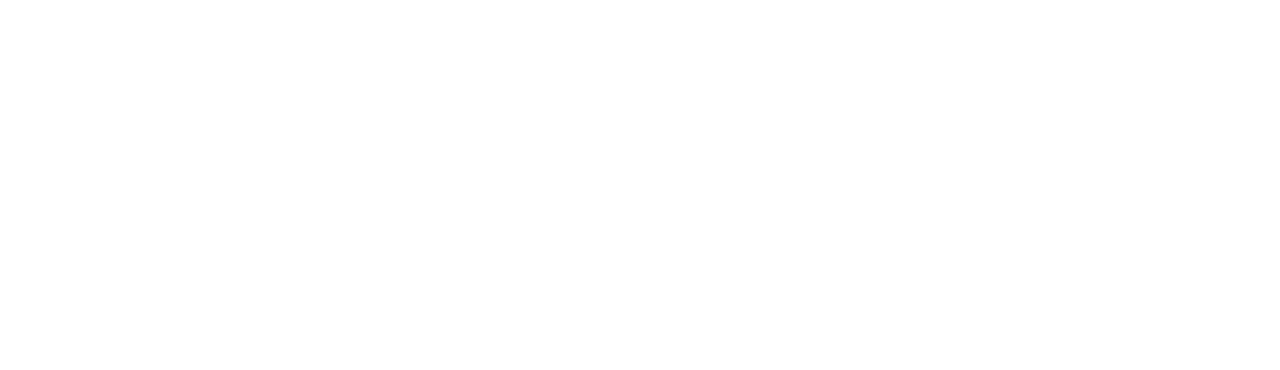
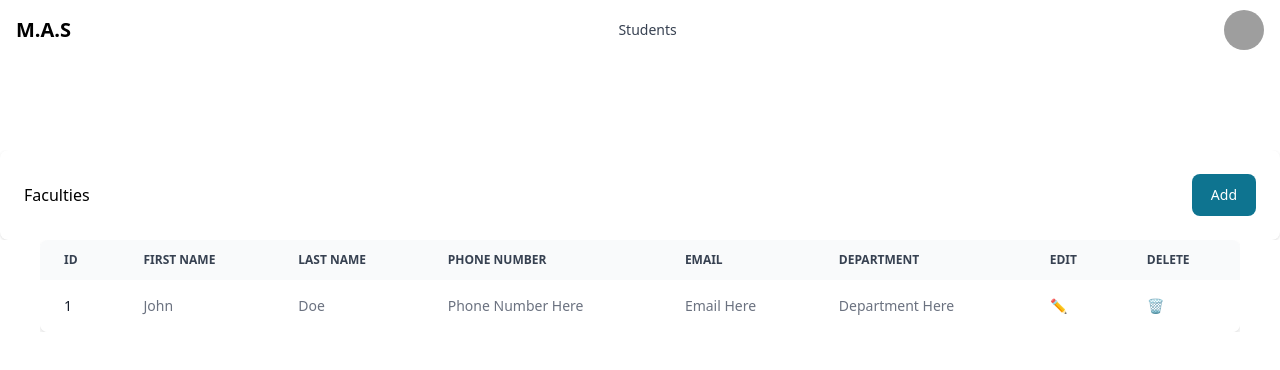
Before and after one commit to EvansManoti/attendance-fronted, a React (Create React App) app: page /adminpage in a window 1280 px wide. Before the commit this address had no page. Shown: the top 370 px of the page. Built offline with nearby package versions, Linux system fonts and the light colour scheme; grey boxes are pictures that could not be loaded.

Commit message:
admin page, profilepoppage

```diff
--- a/src/App.js
+++ b/src/App.js
@@ -5,9 +5,8 @@
 import StudentPage from './pages/StudentPage';
 
 import TeacherPage from './pages/TeacherPage';
-
-
-
+import ProfilePopPage from './pages/ProfilePopPage';
+import AdminPage from './pages/AdminPage';
 function App() {
   return (
     <Router>
@@ -19,8 +18,8 @@
 
         <Route path="/studentpage" element={<StudentPage />} />
         <Route path="/teacherpage" element={<TeacherPage />} />
-
-
+        <Route path="/profilepoppage" element={<ProfilePopPage />} />
+        <Route path="/adminpage" element={<AdminPage />} />
       </Routes>
     </Router>
   );
--- /dev/null
+++ b/src/pages/AdminPage.js
@@ -0,0 +1,59 @@
+import { Table, Footer, Button } from 'flowbite-react';
+import Nav from '../components/Nav'
+
+function AdminPage() {
+  return (
+    <>
+     <Nav />
+    <div style={{ display: 'flex', flexDirection: 'column', alignItems: 'center', marginTop: '90px' }}>
+
+      <div className="overflow-x-auto" style={{ width: '100%', maxWidth: '1300px' }}>
+        <Footer container>
+          Faculties
+          <Button backgroundcolour="red" href="#">
+            Add
+          </Button>
+        </Footer>
+      </div>
+      <div className="overflow-x-auto" style={{ width: '100%', maxWidth: '1200px' }}>
+        <Table striped>
+          <Table.Head>
+            <Table.HeadCell>Id</Table.HeadCell>
+            <Table.HeadCell>First Name</Table.HeadCell>
+            <Table.HeadCell>Last Name</Table.HeadCell>
+            <Table.HeadCell>Phone Number</Table.HeadCell>
+            <Table.HeadCell>Email</Table.HeadCell>
+            <Table.HeadCell>Department</Table.HeadCell>
+            <Table.HeadCell>Edit</Table.HeadCell>
+            <Table.HeadCell>Delete</Table.HeadCell>
+          </Table.Head>
+          <Table.Body className="divide-y">
+            <Table.Row className="bg-white dark:border-gray-700 dark:bg-gray-800">
+              <Table.Cell className="whitespace-nowrap font-medium text-gray-900 dark:text-white">
+                1
+              </Table.Cell>
+              <Table.Cell>John</Table.Cell>
+              <Table.Cell>Doe</Table.Cell>
+              <Table.Cell>Phone Number Here</Table.Cell>
+              <Table.Cell>Email Here</Table.Cell>
+              <Table.Cell>Department Here</Table.Cell>
+              <Table.Cell>
+                <a href="#" className="font-medium text-cyan-600 hover:underline dark:text-cyan-500">
+                  ✏️
+                </a>
+              </Table.Cell>
+              <Table.Cell>
+                <a href="#" className="font-medium text-cyan-600 hover:underline dark:text-cyan-500">
+                  🗑️
+                </a>
+              </Table.Cell>
+            </Table.Row>
+          </Table.Body>
+        </Table>
+      </div>
+    </div>
+    </>
+  );
+}
+
+export default AdminPage;
--- /dev/null
+++ b/src/pages/ProfilePopPage.js
@@ -0,0 +1,78 @@
+
+
+import { Card, Dropdown, DarkThemeToggle, Flowbite } from 'flowbite-react';
+function ProfilePopPage() {
+  return (
+    <>
+    <Flowbite>
+    <div style={{  flexDirection: 'column', marginLeft: '200px',marginRight:'200px', alignItems: 'center', marginTop: '20px' }}>
+    <Card className="max-wl-sm"  style={{ display: 'flex', backgroundColor: "lightblue", marginBlockStart: '40px'}}
+   >
+     <div className="flex justify-end px-14 pt-3">
+        <Dropdown inline label="">
+          <Dropdown.Item>
+            <a
+              href="#"
+              className="block px-4 py-2 text-sm text-gray-700 hover:bg-gray-100 dark:text-gray-200 dark:hover:bg-gray-600 dark:hover:text-white"
+            >
+               <DarkThemeToggle>Theme</DarkThemeToggle>
+
+            </a>
+          </Dropdown.Item>
+          <Dropdown.Item>
+            <a
+              href="#"
+              className="block px-4 py-2 text-sm text-gray-700 hover:bg-gray-100 dark:text-gray-200 dark:hover:bg-gray-600 dark:hover:text-white"
+            >
+              Edit
+
+            </a>
+          </Dropdown.Item>
+          <Dropdown.Item>
+            <a
+              href="#"
+              className="block px-4 py-2 text-sm text-red-600 hover:bg-gray-100 dark:text-gray-200 dark:hover:bg-gray-600 dark:hover:text-white"
+            >
+              Delete
+            </a>
+          </Dropdown.Item>
+        </Dropdown>
+      </div>
+
+      <div className="flex flex-col items-center pb-10" style= {{flexDirection: 'column',marginBlockStart: '-90px',marginBlockEnd:'40px', marginRight: '700px', alignItems: 'center', marginTop: '40'}}>
+        <img
+          alt="png"
+          height="96"
+          backgroundColor="white"
+          imgSrc="/home/kevin/attendance-tracker-frontend/client/src/1.jpeg"
+          width="96"
+          className="mb-3 rounded-full shadow-lg"
+        />
+        <h5 className="mb-1 text-xl font-medium text-gray-900 dark:text-white" href=''>Moringa Stud...</h5>
+        <span className="mb-1 ms-1 text-lm text-gray-500 dark:text-gray-400" href='#' >@outlook.com</span>
+        <h4 className="mb-1" >
+           <div className="mt-4 flex space-x-4 lg:mt-6">
+          <a
+            href="#"
+            className="inline-flex items-center rounded-lg border border-gray-300 bg-white px-4 py-2 text-center text-sm font-medium text-gray-900 hover:bg-gray-200 focus:outline-none focus:ring-1 focus:ring-gray-200 dark:border-gray-600 dark:bg-gray-800 dark:text-white dark:hover:border-gray-700 dark:hover:bg-gray-700 dark:focus:ring-gray-700"
+          >
+            Edit
+          </a>
+          <a
+            href="#"
+            className="inline-flex items-center rounded-lg border border-gray-300 bg-cyan-500 px-4 py-2 text-center text-sm font-medium text-gray-900 hover:bg-cyan-600 focus:outline-none focus:ring-1 focus:ring-gray-200 dark:border-gray-600 dark:bg-gray-800 dark:text-white dark:hover:border-gray-700 dark:hover:bg-gray-500 dark:focus:ring-gray-700"
+          >
+            Delete
+          </a>
+        </div>
+        </h4>
+      </div>
+
+    </Card>
+    </div>
+    </Flowbite>
+    </>
+  );
+}
+
+export default ProfilePopPage;
```
